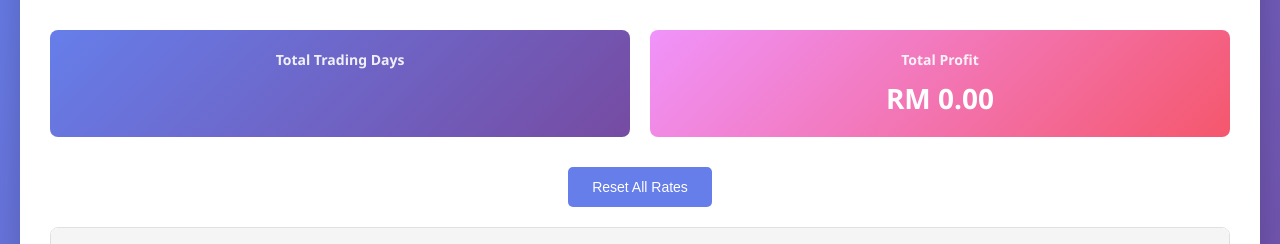
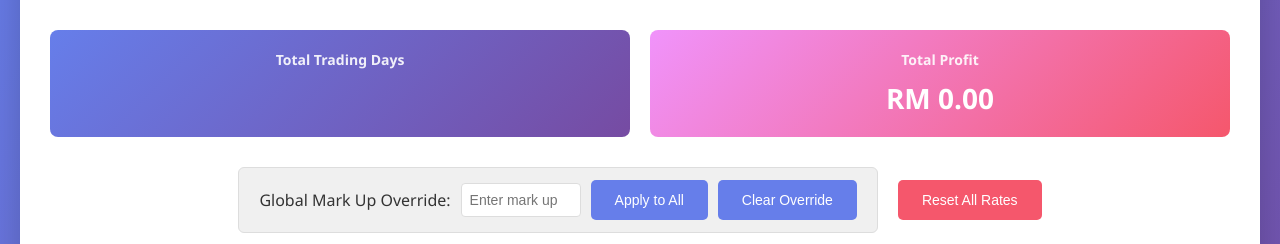
Before and after one commit to mhiharis123/fxsimulation, a Flask app: template templates/index.html in a window 1280 px wide. Shown: the part 122-366 px from the top of the page. Run offline with Flask 3, Linux system fonts and the light colour scheme; the template is opened without the code that fills it, so the values that code supplies are empty; parts of the project's set-up code (start-up, migrations or seed data) failed here and were passed over.

Commit message:
Add global overried button

```diff
--- a/app.py
+++ b/app.py
@@ -74,7 +74,8 @@ class FXProfitCalculator:
 
         is_sell_trade = sell_value > buy_value
 
-        mark_up = (sell_rate - bank_rate) if is_sell_trade else (buy_rate - bank_rate)
+        mark_up_raw = (sell_rate - bank_rate) if is_sell_trade else (buy_rate - bank_rate)
+        mark_up = abs(mark_up_raw)  # Always show positive value
 
         profit = buy_value - sell_value - bank_value
 
@@ -91,15 +92,45 @@ class FXProfitCalculator:
             'mark_up': round(mark_up, 4)
         }
 
-    def calculate_all_profits(self):
+    def calculate_rates_from_markup(self, date_key, markup_value):
+        """Reverse calculate buy/sell rates from desired markup"""
+        if date_key not in self.data:
+            return None, None
+
+        day = self.data[date_key]
+        bank_rate = day['BANK']['rate']
+
+        # Get original values to determine trade type
+        original_buy_value = day['BUY']['value']
+        original_sell_value = day['SELL']['value']
+        is_sell_trade = original_sell_value > original_buy_value
+
+        if is_sell_trade:
+            # For SELL: Sell Rate = Bank Rate - Mark Up
+            new_sell_rate = bank_rate - markup_value
+            return None, new_sell_rate
+        else:
+            # For BUY: Buy Rate = Bank Rate + Mark Up
+            new_buy_rate = bank_rate + markup_value
+            return new_buy_rate, None
+
+    def calculate_all_profits(self, global_markup=None):
         results = []
         total_profit = 0
 
         for date_key in sorted(self.data.keys()):
             # Format date consistently for lookup
             date_str = date_key.strftime('%Y-%m-%d') if isinstance(date_key, datetime) else date_key
-            buy_rate = self.adjustments.get(date_str, {}).get('buy')
-            sell_rate = self.adjustments.get(date_str, {}).get('sell')
+
+            if global_markup is not None:
+                # Use global markup override
+                new_buy_rate, new_sell_rate = self.calculate_rates_from_markup(date_key, global_markup)
+                buy_rate = new_buy_rate if new_buy_rate else self.adjustments.get(date_str, {}).get('buy')
+                sell_rate = new_sell_rate if new_sell_rate else self.adjustments.get(date_str, {}).get('sell')
+            else:
+                # Use individual adjustments
+                buy_rate = self.adjustments.get(date_str, {}).get('buy')
+                sell_rate = self.adjustments.get(date_str, {}).get('sell')
 
             day_calc = self.calculate_day_profit(date_key, buy_rate, sell_rate)
             if day_calc:
@@ -109,6 +140,7 @@ class FXProfitCalculator:
         return results, total_profit
 
 calculator = FXProfitCalculator('FX October PnL updated.xlsx')
+global_markup_override = None
 
 @app.route('/')
 def index():
@@ -135,9 +167,26 @@ def update_rate():
 
 @app.route('/api/reset', methods=['POST'])
 def reset():
+    global global_markup_override
     calculator.adjustments = {}
+    global_markup_override = None
     results, total_profit = calculator.calculate_all_profits()
     return jsonify({'success': True, 'total_profit': round(total_profit, 2), 'results': results})
+
+@app.route('/api/set-global-markup', methods=['POST'])
+def set_global_markup():
+    global global_markup_override
+    data = request.json
+    markup_value = data.get('markup')
+
+    if markup_value is not None:
+        global_markup_override = float(markup_value)
+        results, total_profit = calculator.calculate_all_profits(global_markup=global_markup_override)
+    else:
+        global_markup_override = None
+        results, total_profit = calculator.calculate_all_profits()
+
+    return jsonify({'success': True, 'total_profit': round(total_profit, 2), 'results': results, 'global_markup': global_markup_override})
 
 @app.route('/api/get-data')
 def get_data():
--- a/templates/index.html
+++ b/templates/index.html
@@ -80,9 +80,42 @@
 
         .controls {
             display: flex;
-            gap: 10px;
+            flex-wrap: wrap;
+            gap: 20px;
             margin-bottom: 20px;
             justify-content: center;
+            align-items: center;
+        }
+
+        .global-markup-control {
+            display: flex;
+            gap: 10px;
+            align-items: center;
+            background: #f0f0f0;
+            padding: 12px 20px;
+            border-radius: 6px;
+            border: 1px solid #ddd;
+        }
+
+        .global-markup-control label {
+            font-weight: 500;
+            color: #333;
+            white-space: nowrap;
+        }
+
+        .global-markup-control input {
+            width: 120px;
+            padding: 8px;
+            border: 1px solid #ddd;
+            border-radius: 4px;
+            font-size: 14px;
+            text-align: right;
+        }
+
+        .global-markup-control input:focus {
+            outline: none;
+            border-color: #667eea;
+            box-shadow: 0 0 4px rgba(102, 126, 234, 0.3);
         }
 
         button {
@@ -248,7 +281,13 @@
         </div>
 
         <div class="controls">
-            <button onclick="resetRates()">Reset All Rates</button>
+            <div class="global-markup-control">
+                <label for="globalMarkup">Global Mark Up Override:</label>
+                <input type="number" id="globalMarkup" step="0.0001" placeholder="Enter mark up value" min="0">
+                <button onclick="applyGlobalMarkup()">Apply to All</button>
+                <button onclick="clearGlobalMarkup()">Clear Override</button>
+            </div>
+            <button onclick="resetRates()" class="reset-btn">Reset All Rates</button>
         </div>
 
         <div class="loading" id="loading">
@@ -306,6 +345,71 @@
     </div>
 
     <script>
+        function applyGlobalMarkup() {
+            const markupInput = document.getElementById('globalMarkup');
+            const markupValue = markupInput.value;
+
+            if (!markupValue || markupValue === '') {
+                alert('Please enter a mark up value');
+                return;
+            }
+
+            const loading = document.getElementById('loading');
+            loading.classList.add('show');
+
+            fetch('/api/set-global-markup', {
+                method: 'POST',
+                headers: {
+                    'Content-Type': 'application/json',
+                },
+                body: JSON.stringify({
+                    markup: parseFloat(markupValue)
+                })
+            })
+            .then(response => response.json())
+            .then(data => {
+                if (data.success) {
+                    updateTable(data.results, data.total_profit);
+                    alert('Global mark up of ' + markupValue + ' applied to all rows!');
+                }
+                loading.classList.remove('show');
+            })
+            .catch(error => {
+                console.error('Error:', error);
+                loading.classList.remove('show');
+                alert('Error applying global mark up');
+            });
+        }
+
+        function clearGlobalMarkup() {
+            const markupInput = document.getElementById('globalMarkup');
+            markupInput.value = '';
+
+            const loading = document.getElementById('loading');
+            loading.classList.add('show');
+
+            fetch('/api/set-global-markup', {
+                method: 'POST',
+                headers: {
+                    'Content-Type': 'application/json',
+                },
+                body: JSON.stringify({
+                    markup: null
+                })
+            })
+            .then(response => response.json())
+            .then(data => {
+                if (data.success) {
+                    updateTable(data.results, data.total_profit);
+                }
+                loading.classList.remove('show');
+            })
+            .catch(error => {
+                console.error('Error:', error);
+                loading.classList.remove('show');
+            });
+        }
+
         function updateRate(date, type, value) {
             const loading = document.getElementById('loading');
             loading.classList.add('show');
```
Also changed, not shown: test_calculator.py (deleted, +0 -22 lines), test_rate_update.py (deleted, +0 -66 lines).
